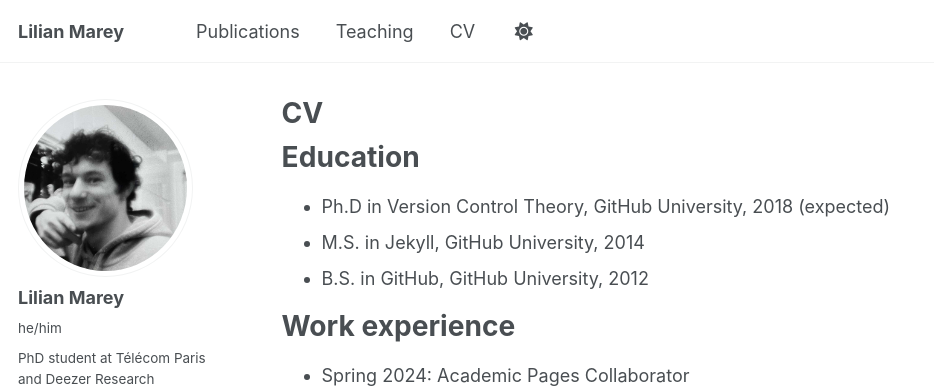
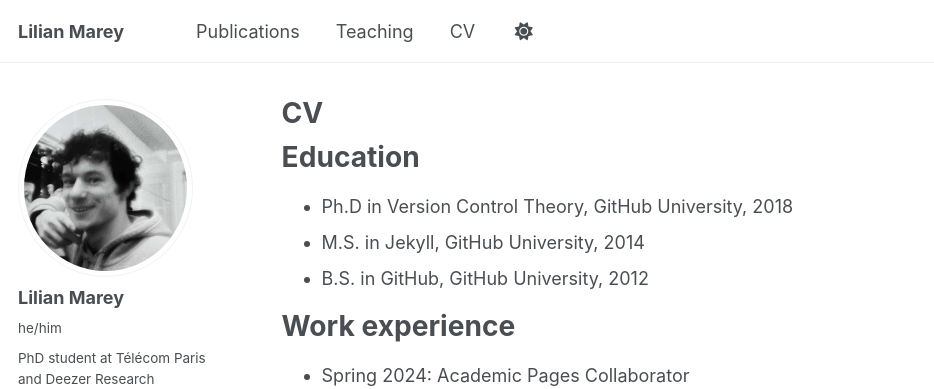
Before and after one commit to lilianmarey/lilianmarey.github.io, a Jekyll site: the page built from _pages/cv.md, in a window 1280 px wide and 900 px high. Shown: the top 389 px of the window, without its empty margins (0-934 px from the left). Built offline with Jekyll 4.4.1, drawn with Linux system fonts in a browser that asks for light colours; some web fonts are replaced; a script that is not in the unit is left out.

Commit message:
Update cv.md

```diff
--- a/_pages/cv.md
+++ b/_pages/cv.md
@@ -11,7 +11,7 @@ redirect_from:
 
 Education
 ======
-* Ph.D in Version Control Theory, GitHub University, 2018 (expected)
+* Ph.D in Version Control Theory, GitHub University, 2018
 * M.S. in Jekyll, GitHub University, 2014
 * B.S. in GitHub, GitHub University, 2012
 
```
